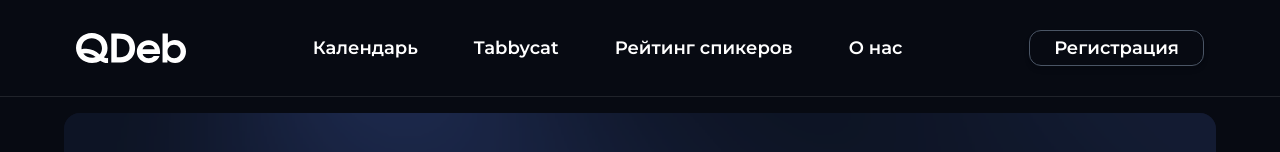
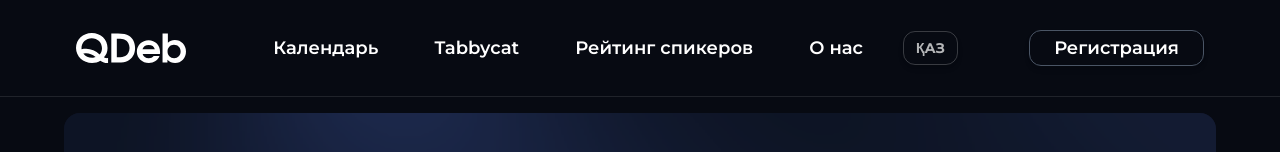
Before and after one commit to ondyyvfx/Qdeb, a Next.js app: page / in a window 1280 px wide. Shown: the top 152 px of the page. Built offline with nearby package versions, Linux system fonts and the light colour scheme; no server answers.

Commit message:
add RU/KK language switcher with full translations

```diff
--- a/app/calendar/page.tsx
+++ b/app/calendar/page.tsx
@@ -200,7 +200,6 @@ export default async function CalendarPage() {
     <div>
       <Navbar />
       <div className="mx-3 md:mx-10 xl:mx-19 my-15 animate-fade-in">
-        <h1 className="text-3xl font-bold mb-6">Календарь турниров</h1>
         <ClientCalendar events={groupedByMonth} categories={categories} />
       </div>
       <Footer />
--- a/components/shared/AppWrapper.tsx
+++ b/components/shared/AppWrapper.tsx
@@ -1,6 +1,7 @@
 "use client";
 import { useEffect, useRef } from "react";
 import { useUserStore, type User } from "@/stores/useUserStore";
+import { LanguageProvider } from "@/contexts/LanguageContext";
 
 export const AppWrapper = ({
   children,
@@ -21,5 +22,5 @@ export const AppWrapper = ({
     }
   }, [initialUser, setUser]);
 
-  return <>{children}</>;
+  return <LanguageProvider>{children}</LanguageProvider>;
 };
--- a/components/shared/Navbar.tsx
+++ b/components/shared/Navbar.tsx
@@ -13,6 +13,7 @@ import { Menu } from "lucide-react";
 import MobileMenu from "./MobileMenu";
 import { Drawer, DrawerContent, DrawerTrigger } from "@/components/ui/drawer";
 import { resolveProfilePictureUrl } from "@/lib/profilePicture";
+import { useLanguage } from "@/contexts/LanguageContext";
 
 interface UserProfileResponse {
   id: number;
@@ -50,6 +51,7 @@ const Navbar = () => {
   const router = useRouter();
   const user = useUserStore((state) => state.user);
   const setUser = useUserStore((state) => state.setUser);
+  const { lang, setLang, t } = useLanguage();
   const [menuOpen, setMenuOpen] = useState(false);
   const [drawerOpen, setDrawerOpen] = useState(false);
   const [hasHydrated, setHasHydrated] = useState(false);
@@ -281,14 +283,14 @@ const Navbar = () => {
             href="/calendar"
             className="px-4 py-2.5 text-base lg:text-lg font-semibold hover:text-accent transition-colors rounded-lg hover:bg-white/5"
           >
-            Календарь
+            {t.nav.calendar}
           </Link>
           {hasHydrated && user?.roles?.includes("ROLE_ADMIN") && (
             <Link
               href="/tournaments"
               className="px-4 py-2.5 text-base lg:text-lg font-semibold hover:text-accent transition-colors rounded-lg hover:bg-white/5"
             >
-              Турниры
+              {t.nav.tournaments}
             </Link>
           )}
           <a
@@ -303,22 +305,29 @@ const Navbar = () => {
             href="/rating"
             className="px-4 py-2.5 text-base lg:text-lg font-semibold hover:text-accent transition-colors rounded-lg hover:bg-white/5"
           >
-            Рейтинг спикеров
+            {t.nav.rating}
           </Link>
           <Link
             href="/about"
             className="px-4 py-2.5 text-base lg:text-lg font-semibold hover:text-accent transition-colors rounded-lg hover:bg-white/5"
           >
-            О нас
+            {t.nav.about}
           </Link>
           {hasHydrated && user?.roles?.includes("ROLE_ADMIN") && (
             <Link
               href="/tournaments/create"
               className="px-5 py-2.5 text-base lg:text-lg font-bold text-accent hover:text-white hover:bg-accent transition-all rounded-lg border border-accent/50 hover:border-accent"
             >
-              Создать турнир
+              {t.nav.createTournament}
             </Link>
           )}
+          {/* Language toggle */}
+          <button
+            onClick={() => setLang(lang === "ru" ? "kk" : "ru")}
+            className="px-3 py-1.5 text-sm font-bold border border-white/20 rounded-lg hover:border-white/50 transition-colors text-white/70 hover:text-white"
+          >
+            {lang === "ru" ? "ҚАЗ" : "РУС"}
+          </button>
         </nav>
 
         {/* Desktop user avatar or login */}
@@ -366,7 +375,7 @@ const Navbar = () => {
                 variant="default"
                 className="border border-gray-600 bg-background text-white hover:bg-orange-500 hover:border-accent transition-colors py-3 px-6 text-base lg:text-lg font-semibold"
               >
-                Регистрация
+                {t.nav.register}
               </Button>
             </>
           )}
--- a/components/shared/UpcomingTournaments.tsx
+++ b/components/shared/UpcomingTournaments.tsx
@@ -9,6 +9,7 @@ import { Swiper as SwiperCore } from "swiper";
 import { Navigation } from "swiper/modules";
 import MobileTournamentSlider from "./MobileTournamentSlider";
 import { resolveTournamentPictureUrl } from "@/lib/tournamentPicture";
+import { useLanguage } from "@/contexts/LanguageContext";
 
 interface Tournament {
   id: number;
@@ -25,6 +26,7 @@ interface Tournament {
 const UpcomingTournaments = () => {
   const [cards, setCards] = useState<Tournament[]>([]);
   const swiperRef = useRef<SwiperCore | null>(null);
+  const { t } = useLanguage();
   const API_URL =
     process.env.NEXT_PUBLIC_API_URL || "http://localhost:4232/api";
 
@@ -88,9 +90,9 @@ const UpcomingTournaments = () => {
   return (
     <div className="my-14 px-3 md:px-10 xl:px-20">
       <div className="flex justify-between items-center mb-6">
-        <h1 className="text-3xl font-bold">Ближайшие турниры</h1>
+        <h1 className="text-3xl font-bold">{t.home.upcomingTournaments}</h1>
         <a href="/calendar" className="text-sm text-blue-500 hover:underline">
-          Посмотреть все
+          {t.home.viewAll}
         </a>
       </div>
 
--- /dev/null
+++ b/contexts/LanguageContext.tsx
@@ -0,0 +1,38 @@
+"use client"
+
+import React, { createContext, useContext, useState, useEffect } from "react"
+import { translations, type Lang, type Translations } from "@/lib/translations"
+
+interface LanguageContextType {
+  lang: Lang
+  setLang: (lang: Lang) => void
+  t: Translations
+}
+
+const LanguageContext = createContext<LanguageContextType>({
+  lang: "ru",
+  setLang: () => {},
+  t: translations.ru,
+})
+
+export const LanguageProvider = ({ children }: { children: React.ReactNode }) => {
+  const [lang, setLangState] = useState<Lang>("ru")
+
+  useEffect(() => {
+    const saved = localStorage.getItem("lang") as Lang | null
+    if (saved === "ru" || saved === "kk") setLangState(saved)
+  }, [])
+
+  const setLang = (l: Lang) => {
+    setLangState(l)
+    localStorage.setItem("lang", l)
+  }
+
+  return (
+    <LanguageContext.Provider value={{ lang, setLang, t: translations[lang] }}>
+      {children}
+    </LanguageContext.Provider>
+  )
+}
+
+export const useLanguage = () => useContext(LanguageContext)
--- /dev/null
+++ b/lib/translations.ts
@@ -0,0 +1,122 @@
+export type Lang = "ru" | "kk"
+
+export const translations = {
+  ru: {
+    nav: {
+      rating: "Рейтинг спикеров",
+      tournaments: "Турниры",
+      calendar: "Календарь",
+      login: "Войти",
+      logout: "Выйти",
+      profile: "Профиль",
+      team: "Команда",
+      about: "О нас",
+      register: "Регистрация",
+      createTournament: "Создать турнир",
+    },
+    home: {
+      upcomingTournaments: "Ближайшие турниры",
+      viewAll: "Посмотреть все",
+      topSpeakers: "Лучшие спикеры",
+      fullRating: "Полный рейтинг →",
+    },
+    tournament: {
+      free: "Бесплатно",
+      register: "Зарегистрироваться",
+      viewDetails: "Подробнее",
+      apply: "Подать заявку",
+      registrationOpen: "Регистрация открыта",
+      registrationClosed: "Регистрация закрыта",
+      statusUnknown: "Статус неизвестен",
+      location: "Место проведения",
+      date: "Дата",
+      cost: "Взнос",
+    },
+    calendar: {
+      title: "Календарь турниров",
+      searchPlaceholder: "Поиск по названию",
+      allCities: "Все",
+    },
+    rating: {
+      title: "Рейтинг спикеров",
+      allSpeakers: "Все спикеры",
+      elo: "ELO",
+      avgSpeech: "Средний балл",
+      tournaments: "Раунды",
+      tournamentsCount: "Кол-во турниров",
+      search: "Поиск по имени спикера",
+      sortByElo: "Сортировать по ELO",
+      sortByAvg: "Сортировать по среднему баллу",
+      sortByTournaments: "Сортировать по турнирам",
+      applyFilters: "Применить фильтры",
+      notFound: "Спикеры не найдены",
+      notFoundBelow: "Спикеры не найдены среди мест 4+",
+      inDevelopment: "Эта функция находится на стадии разработки",
+      roundsPlayed: "раундов сыграно",
+    },
+    common: {
+      loading: "Загрузка...",
+      noData: "Нет данных",
+    },
+  },
+  kk: {
+    nav: {
+      rating: "Спикерлер рейтингі",
+      tournaments: "Турнирлер",
+      calendar: "Күнтізбе",
+      login: "Кіру",
+      logout: "Шығу",
+      profile: "Профиль",
+      team: "Команда",
+      about: "Біз туралы",
+      register: "Тіркелу",
+      createTournament: "Турнир құру",
+    },
+    home: {
+      upcomingTournaments: "Жақындағы турнирлер",
+      viewAll: "Барлығын көру",
+      topSpeakers: "Үздік спикерлер",
+      fullRating: "Толық рейтинг →",
+    },
+    tournament: {
+      free: "Тегін",
+      register: "Тіркелу",
+      viewDetails: "Толығырақ",
+      apply: "Өтінім беру",
+      registrationOpen: "Тіркеу ашық",
+      registrationClosed: "Тіркеу жабық",
+      statusUnknown: "Мәртебесі белгісіз",
+      location: "Өту орны",
+      date: "Күні",
+      cost: "Жарна",
+    },
+    calendar: {
+      title: "Турнирлер күнтізбесі",
+      searchPlaceholder: "Атауы бойынша іздеу",
+      allCities: "Барлығы",
+    },
+    rating: {
+      title: "Спикерлер рейтингі",
+      allSpeakers: "Барлық спикерлер",
+      elo: "ELO",
+      avgSpeech: "Орташа ұпай",
+      tournaments: "Раундтар",
+      tournamentsCount: "Турнирлер саны",
+      search: "Спикер атауы бойынша іздеу",
+      sortByElo: "ELO бойынша сұрыптау",
+      sortByAvg: "Орташа ұпай бойынша сұрыптау",
+      sortByTournaments: "Турнирлер бойынша сұрыптау",
+      applyFilters: "Сүзгілерді қолдану",
+      notFound: "Спикерлер табылмады",
+      notFoundBelow: "4+ орындар арасынан спикерлер табылмады",
+      inDevelopment: "Бұл функция әзірлену үстінде",
+      roundsPlayed: "раунд ойналды",
+    },
+    common: {
+      loading: "Жүктелуде...",
+      noData: "Деректер жоқ",
+    },
+  },
+}
+
+export type Translations = typeof translations.ru
```
Also changed, not shown: app/calendar/ClientCalendar.tsx (+12 -7 lines), app/rating/page.tsx (+24 -26 lines), components/shared/TopSpeakersSection.tsx (+17 -15 lines).
